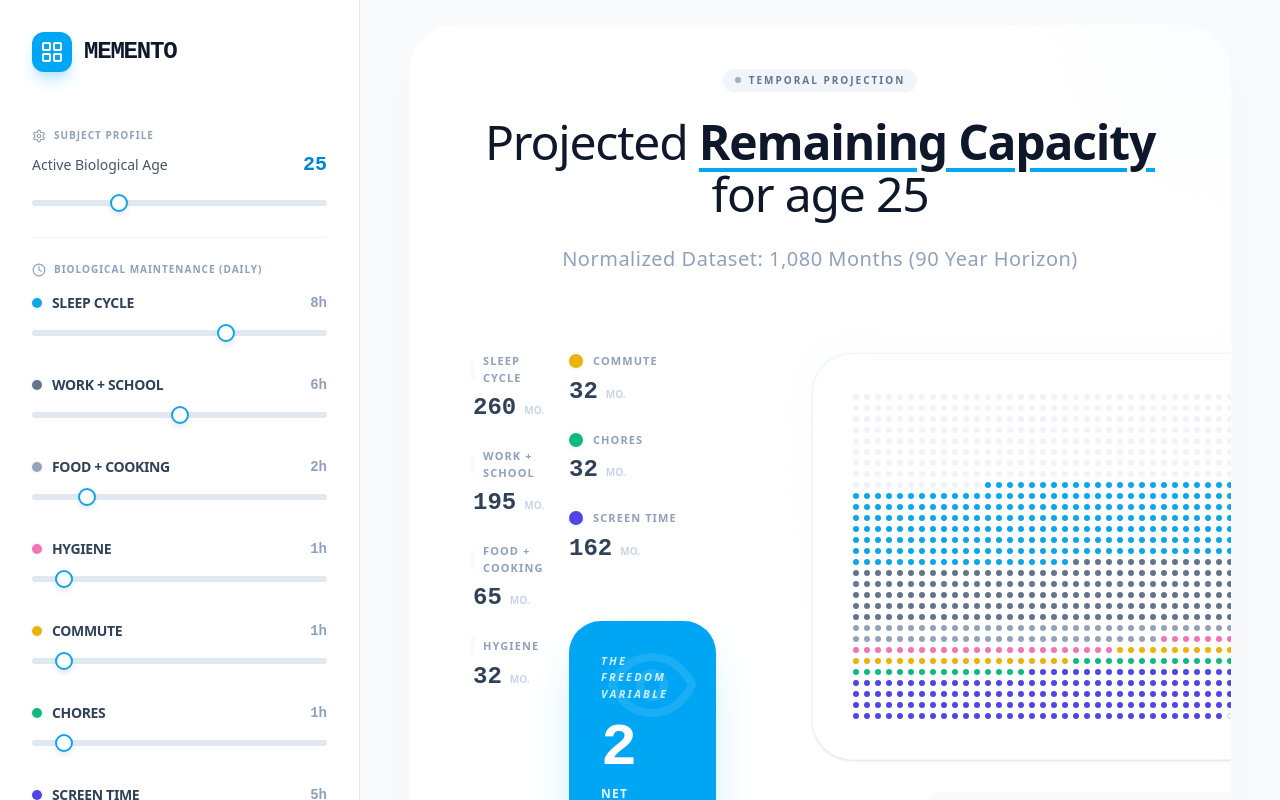
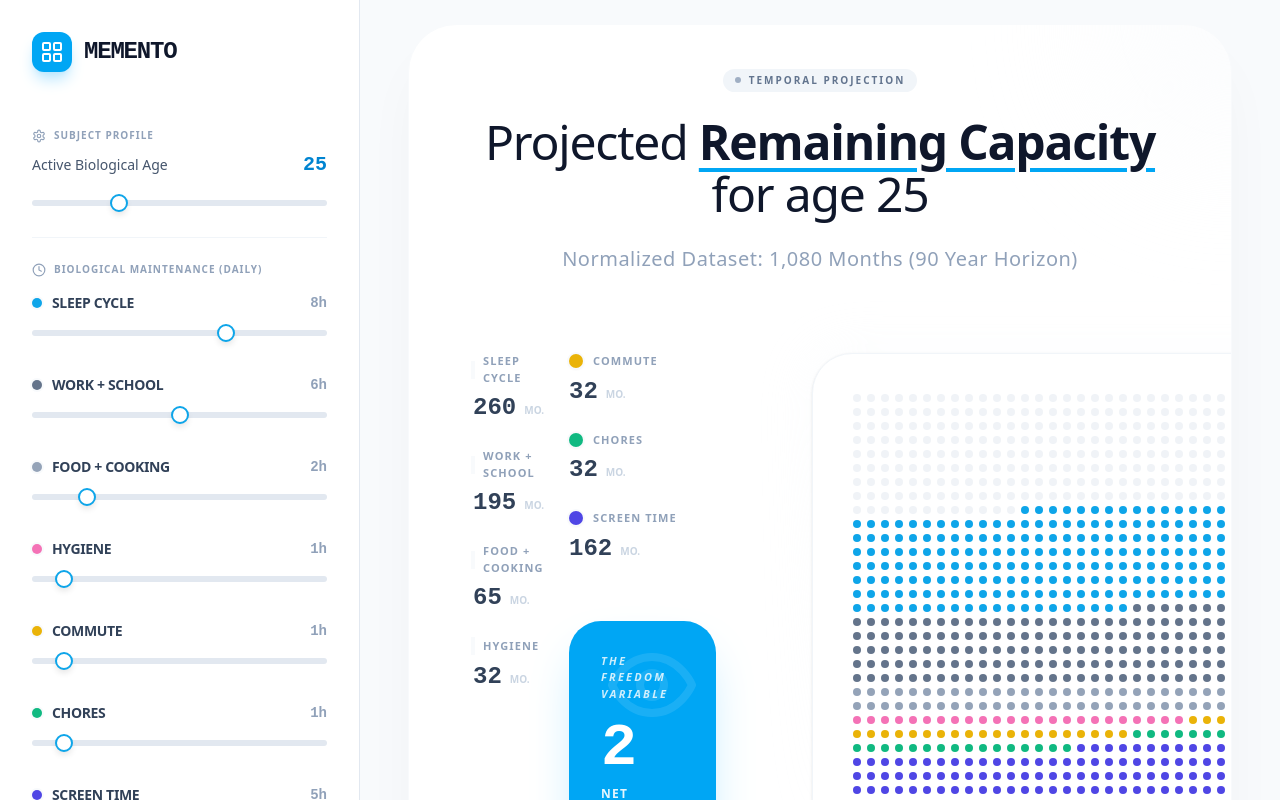
Before and after one commit to nodesagar/memento-life-expectancy, a React (Vite) app: page / in a window 1280 px wide. Shown: the top 800 px of the page. Built offline with nearby package versions, Linux system fonts and the light colour scheme.

Commit message:
style: increase grid dot scaling

```diff
--- a/src/App.jsx
+++ b/src/App.jsx
@@ -255,9 +255,9 @@ export default function App() {
                 <div className="relative group">
                   <div className="absolute -inset-1 bg-gradient-to-b from-slate-100 to-transparent rounded-[2.5rem] blur-xl opacity-25" />
                   <div
-                    className="relative grid gap-[3px] sm:gap-[5px] p-6 sm:p-10 bg-white border border-slate-100 rounded-[2rem] sm:rounded-[2.5rem] shadow-sm transform-gpu transition-transform duration-500 hover:scale-[1.01]"
+                    className="relative grid gap-[4px] sm:gap-[6px] p-6 sm:p-10 bg-white border border-slate-100 rounded-[2rem] sm:rounded-[2.5rem] shadow-sm transform-gpu transition-transform duration-500 hover:scale-[1.01]"
                     style={{
-                      gridTemplateColumns: `repeat(${GRID_COLUMNS}, minmax(6px, 11px))`,
+                      gridTemplateColumns: `repeat(${GRID_COLUMNS}, minmax(8px, 16px))`,
                     }}
                   >
                     {Array.from({ length: TOTAL_CELLS }).map((_, i) => {
```
